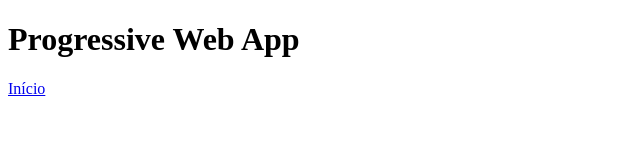
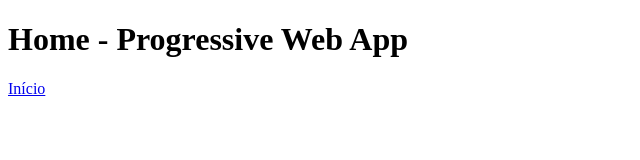
Before and after one commit to anapaulacostacurta-ifpr/PrimeiroPWA, a website: page app/index.html in a window 1280 px wide. Shown: the whole page, without its empty margins (0-640 px from the left). Drawn offline with Linux system fonts and the light colour scheme.

Commit message:
Update index.html

```diff
--- a/app/index.html
+++ b/app/index.html
@@ -42,7 +42,7 @@ subject to an additional IP rights grant found at http://polymer.github.io/PATEN
 </head>
 
 <body>
-  <h1>Progressive Web App</h1>
+  <h1>Home - Progressive Web App</h1>
   <script src="main.js"></script>
   <a href="/menu.html">Início</a>
 </body>
```
